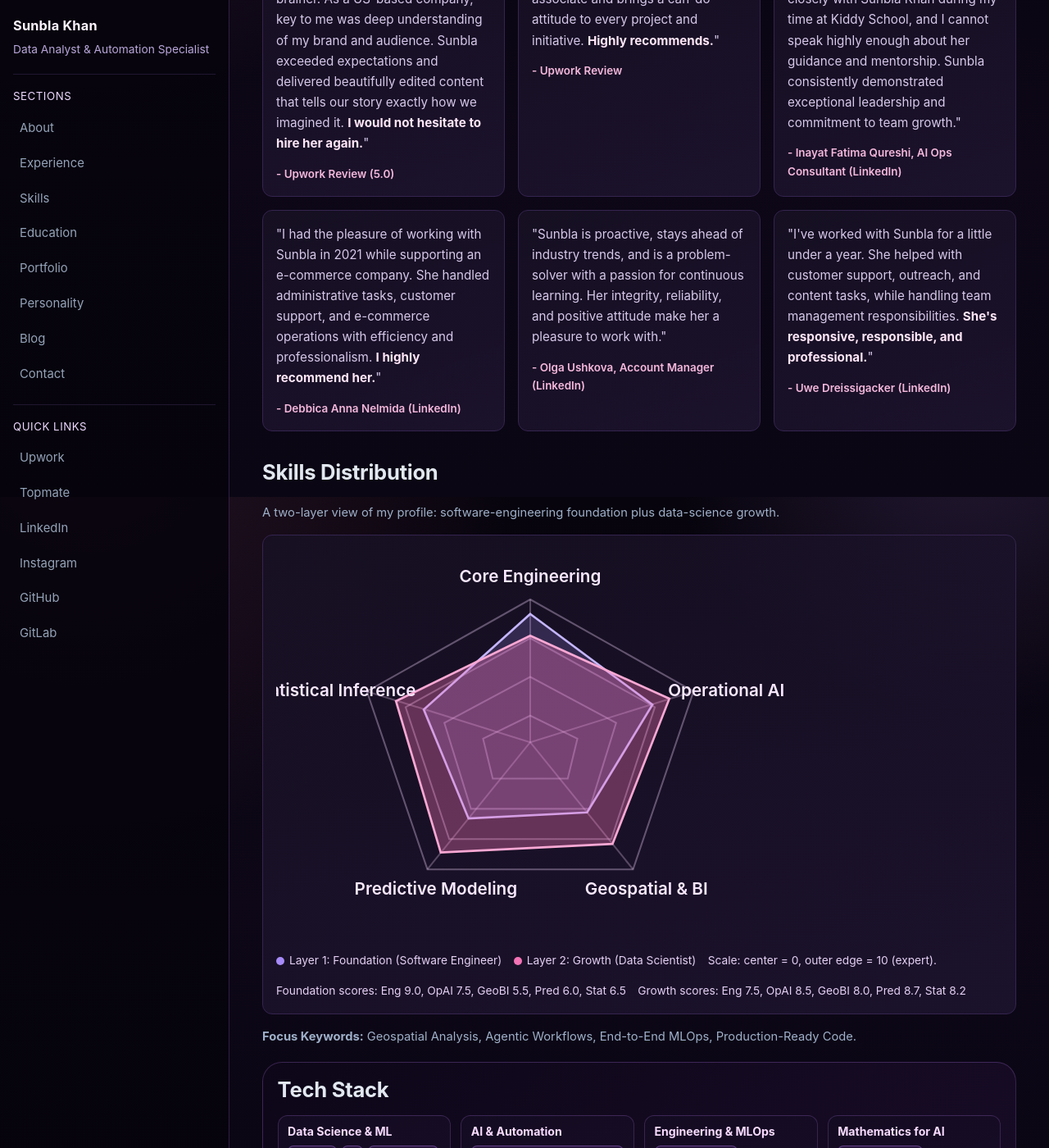
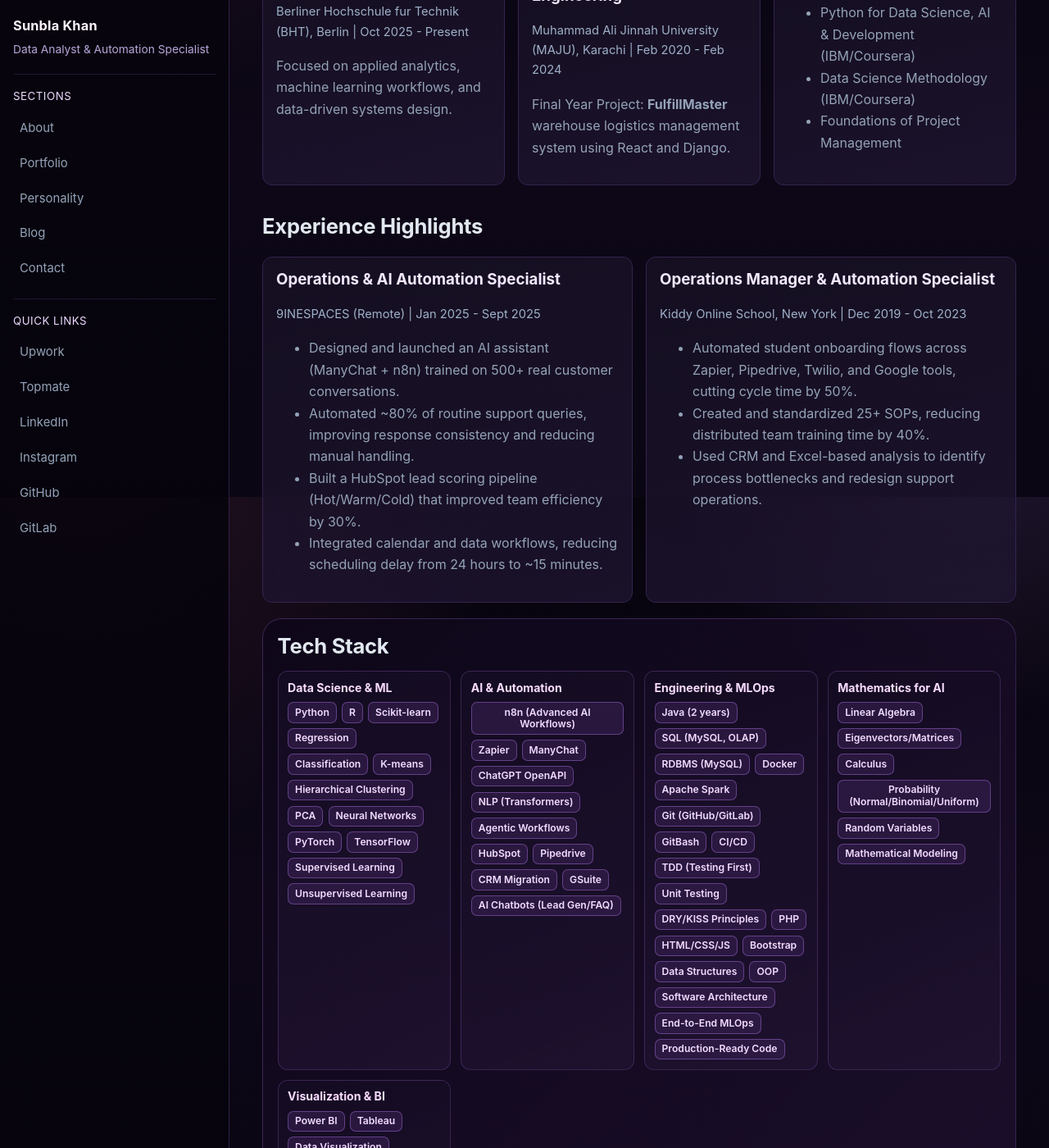
Before and after one commit to Sunblakhan/sunblakhan.github.io, a Jekyll site: the page built from index.md, in a window 1280 px wide and 1400 px high, scrolled down 1194 px. Shown: the whole window at 82% size. Built offline with Jekyll 4.4.1, drawn with Linux system fonts in a browser that asks for light colours; some of the changed text lies outside the part shown.

Commit message:
updated website structure and corrected skills section

```diff
--- a/_config.yml
+++ b/_config.yml
@@ -19,12 +19,6 @@ defaults:
 nav_pages:
   - title: About
     url: /aboutme/
-  - title: Experience
-    url: /experience/
-  - title: Skills
-    url: /skills/
-  - title: Education
-    url: /education/
   - title: Portfolio
     url: /projects/
   - title: Personality
--- a/education.md
+++ /dev/null
@@ -1,34 +0,0 @@
----
-title: Education
-permalink: /education/
----
-
-# Education
-
-<div class="card">
-  <h3>Master's in Data Science</h3>
-  <p class="meta">Berliner Hochschule fur Technik (BHT), Berlin | Oct 2025 - Present</p>
-  <p>Focused on applied analytics, machine learning workflows, and data-driven systems design.</p>
-</div>
-
-<div class="card">
-  <h3>Bachelor's in Software Engineering</h3>
-  <p class="meta">Muhammad Ali Jinnah University (MAJU), Karachi | Feb 2020 - Feb 2024</p>
-  <p>Final Year Project: <strong>FulfillMaster</strong> warehouse logistics management system using React and Django.</p>
-</div>
-
-## Certifications
-
-<div class="card">
-  <ul>
-    <li>Python for Data Science, AI & Development (IBM/Coursera)</li>
-    <li>Data Science Methodology (IBM/Coursera)</li>
-    <li>Foundations of Project Management</li>
-  </ul>
-</div>
-
-## Languages
-
-<div class="card">
-  <p>English (C1), German (B1), Urdu/Hindi (Native)</p>
-</div>
--- a/experience.md
+++ /dev/null
@@ -1,28 +0,0 @@
----
-title: Experience
-permalink: /experience/
----
-
-# Work Experience
-
-<div class="card">
-  <h3>Operations & AI Automation Specialist</h3>
-  <p class="meta">9INESPACES (Remote) | Jan 2025 - Sept 2025</p>
-  <ul>
-    <li>Designed and launched an AI assistant (ManyChat + n8n) trained on 500+ real customer conversations.</li>
-    <li>Automated ~80% of routine support queries, improving response consistency and reducing manual handling.</li>
-    <li>Built a HubSpot lead scoring pipeline (Hot/Warm/Cold) that improved team efficiency by 30%.</li>
-    <li>Integrated calendar and data workflows, reducing scheduling delay from 24 hours to ~15 minutes.</li>
-  </ul>
-</div>
-
-<div class="card">
-  <h3>Operations Manager & Automation Specialist</h3>
-  <p class="meta">Kiddy Online School, New York | Dec 2019 - Oct 2023</p>
-  <ul>
-    <li>Automated student onboarding flows across Zapier, Pipedrive, Twilio, and Google tools, cutting cycle time by 50%.</li>
-    <li>Created and standardized 25+ SOPs, reducing distributed team training time by 40%.</li>
-    <li>Used CRM and Excel-based analysis to identify process bottlenecks and redesign support operations.</li>
-    <li>Supported international teams with process structure, documentation, and reliable execution standards.</li>
-  </ul>
-</div>
--- a/index.md
+++ b/index.md
@@ -50,8 +50,178 @@ title: Home
       <p class="stat-label">End-to-End Freelance and Academic Projects Delivered</p>
     </article>
     <article class="stat-card">
-      <p class="stat-num">7.5+</p>
+      <p class="stat-num">9+</p>
       <p class="stat-label">Proven Reliability: Years of Cross-Functional Project Delivery</p>
+    </article>
+  </div>
+</section>
+
+<section>
+  <h2>Education & Certifications</h2>
+  <div class="grid">
+    <article class="card">
+      <h3>Master's in Data Science</h3>
+      <p class="meta">Berliner Hochschule fur Technik (BHT), Berlin | Oct 2025 - Present</p>
+      <p>Focused on applied analytics, machine learning workflows, and data-driven systems design.</p>
+    </article>
+    <article class="card">
+      <h3>Bachelor's in Software Engineering</h3>
+      <p class="meta">Muhammad Ali Jinnah University (MAJU), Karachi | Feb 2020 - Feb 2024</p>
+      <p>Final Year Project: <strong>FulfillMaster</strong> warehouse logistics management system using React and Django.</p>
+    </article>
+    <article class="card">
+      <h3>Certifications</h3>
+      <ul>
+        <li>Python for Data Science, AI & Development (IBM/Coursera)</li>
+        <li>Data Science Methodology (IBM/Coursera)</li>
+        <li>Foundations of Project Management</li>
+      </ul>
+    </article>
+  </div>
+</section>
+
+<section>
+  <h2>Experience Highlights</h2>
+  <div class="grid">
+    <article class="card">
+      <h3>Operations & AI Automation Specialist</h3>
+      <p class="meta">9INESPACES (Remote) | Jan 2025 - Sept 2025</p>
+      <ul>
+        <li>Designed and launched an AI assistant (ManyChat + n8n) trained on 500+ real customer conversations.</li>
+        <li>Automated ~80% of routine support queries, improving response consistency and reducing manual handling.</li>
+        <li>Built a HubSpot lead scoring pipeline (Hot/Warm/Cold) that improved team efficiency by 30%.</li>
+        <li>Integrated calendar and data workflows, reducing scheduling delay from 24 hours to ~15 minutes.</li>
+      </ul>
+    </article>
+    <article class="card">
+      <h3>Operations Manager & Automation Specialist</h3>
+      <p class="meta">Kiddy Online School, New York | Dec 2019 - Oct 2023</p>
+      <ul>
+        <li>Automated student onboarding flows across Zapier, Pipedrive, Twilio, and Google tools, cutting cycle time by 50%.</li>
+        <li>Created and standardized 25+ SOPs, reducing distributed team training time by 40%.</li>
+        <li>Used CRM and Excel-based analysis to identify process bottlenecks and redesign support operations.</li>
+      </ul>
+    </article>
+  </div>
+</section>
+
+<section class="tech-stack">
+  <div class="tech-shell">
+  <h2>Tech Stack</h2>
+  <div class="stack-board">
+    <article class="stack-col">
+      <h3>Data Science & ML</h3>
+      <div class="stack-list">
+        <span class="stack-pill">Python</span>
+        <span class="stack-pill">R</span>
+        <span class="stack-pill">Scikit-learn</span>
+        <span class="stack-pill">Regression</span>
+        <span class="stack-pill">Classification</span>
+        <span class="stack-pill">K-means</span>
+        <span class="stack-pill">Hierarchical Clustering</span>
+        <span class="stack-pill">PCA</span>
+        <span class="stack-pill">Neural Networks</span>
+        <span class="stack-pill">PyTorch</span>
+        <span class="stack-pill">TensorFlow</span>
+        <span class="stack-pill">Supervised Learning</span>
+        <span class="stack-pill">Unsupervised Learning</span>
+      </div>
+    </article>
+
+    <article class="stack-col">
+      <h3>AI & Automation</h3>
+      <div class="stack-list">
+        <span class="stack-pill">n8n (Advanced AI Workflows)</span>
+        <span class="stack-pill">Zapier</span>
+        <span class="stack-pill">ManyChat</span>
+        <span class="stack-pill">ChatGPT OpenAPI</span>
+        <span class="stack-pill">NLP (Transformers)</span>
+        <span class="stack-pill">Agentic Workflows</span>
+        <span class="stack-pill">HubSpot</span>
+        <span class="stack-pill">Pipedrive</span>
+        <span class="stack-pill">CRM Migration</span>
+        <span class="stack-pill">GSuite</span>
+        <span class="stack-pill">AI Chatbots (Lead Gen/FAQ)</span>
+      </div>
+    </article>
+
+    <article class="stack-col">
+      <h3>Engineering & MLOps</h3>
+      <div class="stack-list">
+        <span class="stack-pill">Java (2 years)</span>
+        <span class="stack-pill">SQL (MySQL, OLAP)</span>
+        <span class="stack-pill">RDBMS (MySQL)</span>
+        <span class="stack-pill">Docker</span>
+        <span class="stack-pill">Apache Spark</span>
+        <span class="stack-pill">Git (GitHub/GitLab)</span>
+        <span class="stack-pill">GitBash</span>
+        <span class="stack-pill">CI/CD</span>
+        <span class="stack-pill">TDD (Testing First)</span>
+        <span class="stack-pill">Unit Testing</span>
+        <span class="stack-pill">DRY/KISS Principles</span>
+        <span class="stack-pill">PHP</span>
+        <span class="stack-pill">HTML/CSS/JS</span>
+        <span class="stack-pill">Bootstrap</span>
+        <span class="stack-pill">Data Structures</span>
+        <span class="stack-pill">OOP</span>
+        <span class="stack-pill">Software Architecture</span>
+        <span class="stack-pill">End-to-End MLOps</span>
+        <span class="stack-pill">Production-Ready Code</span>
+      </div>
+    </article>
+
+    <article class="stack-col">
+      <h3>Mathematics for AI</h3>
+      <div class="stack-list">
+        <span class="stack-pill">Linear Algebra</span>
+        <span class="stack-pill">Eigenvectors/Matrices</span>
+        <span class="stack-pill">Calculus</span>
+        <span class="stack-pill">Probability (Normal/Binomial/Uniform)</span>
+        <span class="stack-pill">Random Variables</span>
+        <span class="stack-pill">Mathematical Modeling</span>
+      </div>
+    </article>
+
+    <article class="stack-col">
+      <h3>Visualization & BI</h3>
+      <div class="stack-list">
+        <span class="stack-pill">Power BI</span>
+        <span class="stack-pill">Tableau</span>
+        <span class="stack-pill">Data Visualization</span>
+        <span class="stack-pill">Streamlit</span>
+        <span class="stack-pill">Geospatial Analysis (Berlin EV Project)</span>
+        <span class="stack-pill">WordPress/Shopify Customization</span>
+        <span class="stack-pill">SEO</span>
+        <span class="stack-pill">Adobe Photoshop</span>
+        <span class="stack-pill">Adobe Illustrator</span>
+        <span class="stack-pill">CapCut</span>
+      </div>
+    </article>
+  </div>
+  </div>
+</section>
+
+<section>
+  <h2>Languages & Soft Skills</h2>
+  <div class="grid">
+    <article class="card">
+      <h3>Languages</h3>
+      <ul>
+        <li>English (C1)</li>
+        <li>German (B1)</li>
+        <li>Urdu/Hindi (Native)</li>
+      </ul>
+    </article>
+    <article class="card">
+      <h3>Soft Skills</h3>
+      <ul>
+        <li>Structured problem solving</li>
+        <li>Cross-functional communication</li>
+        <li>Stakeholder collaboration</li>
+        <li>Ownership and accountability</li>
+        <li>Adaptability under uncertainty</li>
+        <li>Leadership and mentoring mindset</li>
+      </ul>
     </article>
   </div>
 </section>
@@ -86,138 +256,14 @@ title: Home
   </div>
 </section>
 
-<section class="viz-section">
-  <h2>Skills Distribution</h2>
-  <p class="meta">A two-layer view of my profile: software-engineering foundation plus data-science growth.</p>
-  <div class="viz-card">
-    <div class="radar-wrap">
-      <svg class="radar-chart" viewBox="0 0 420 320" role="img" aria-label="Skills distribution radar chart">
-        <rect x="0" y="0" width="420" height="320" fill="transparent"></rect>
-        <polygon points="210,42 345,118 295,265 125,265 75,118" class="radar-ring"></polygon>
-        <polygon points="210,74 313,131 277,240 143,240 107,131" class="radar-ring"></polygon>
-        <polygon points="210,106 281,144 259,215 161,215 139,144" class="radar-ring"></polygon>
-        <polygon points="210,138 249,157 241,190 179,190 171,157" class="radar-ring"></polygon>
-
-        <line x1="210" y1="160" x2="210" y2="42" class="radar-axis"></line>
-        <line x1="210" y1="160" x2="345" y2="118" class="radar-axis"></line>
-        <line x1="210" y1="160" x2="295" y2="265" class="radar-axis"></line>
-        <line x1="210" y1="160" x2="125" y2="265" class="radar-axis"></line>
-        <line x1="210" y1="160" x2="75" y2="118" class="radar-axis"></line>
-
-        <polygon points="210,54 311,129 257,218 159,223 122,133" class="radar-data foundation"></polygon>
-        <polygon points="210,72 325,124 278,244 136,251 99,126" class="radar-data growth"></polygon>
-
-        <text x="210" y="28" class="radar-label">Core Engineering</text>
-        <text x="372" y="122" class="radar-label">Operational AI</text>
-        <text x="306" y="286" class="radar-label">Geospatial & BI</text>
-        <text x="48" y="122" class="radar-label">Statistical Inference</text>
-        <text x="132" y="286" class="radar-label">Predictive Modeling</text>
-      </svg>
-      <div class="radar-legend">
-        <span><i class="swatch foundation"></i> Layer 1: Foundation (Software Engineer)</span>
-        <span><i class="swatch growth"></i> Layer 2: Growth (Data Scientist)</span>
-        <span class="scale-note">Scale: center = 0, outer edge = 10 (expert).</span>
-        <span class="scale-note">Foundation scores: Eng 9.0, OpAI 7.5, GeoBI 5.5, Pred 6.0, Stat 6.5</span>
-        <span class="scale-note">Growth scores: Eng 7.5, OpAI 8.5, GeoBI 8.0, Pred 8.7, Stat 8.2</span>
-      </div>
+<section class="profile-panel">
+  <div class="profile-copy">
+    <h2>Contact Me Directly</h2>
+    <p>If you are hiring for Data Science, AI Automation, or operations-focused roles, I would love to connect and discuss how I can contribute.</p>
+    <div class="actions">
+      <a class="btn btn-primary" href="mailto:sunblakhan7589@gmail.com">Send Email</a>
+      <a class="btn btn-ghost" href="https://wa.me/491623774842" target="_blank" rel="noopener noreferrer">Message on WhatsApp (+49 162 3774842)</a>
+      <a class="btn btn-ghost" href="https://www.linkedin.com/posts/sunbla-khan-6a1920172" target="_blank" rel="noopener noreferrer">Connect on LinkedIn</a>
     </div>
   </div>
-  <p class="meta viz-keywords"><strong>Focus Keywords:</strong> Geospatial Analysis, Agentic Workflows, End-to-End MLOps, Production-Ready Code.</p>
 </section>
-
-<section class="tech-stack">
-  <div class="tech-shell">
-  <h2>Tech Stack</h2>
-  <div class="stack-board">
-    <article class="stack-col">
-      <h3>Data Science & ML</h3>
-      <div class="stack-list">
-        <span class="stack-pill">Python</span>
-        <span class="stack-pill">R</span>
-        <span class="stack-pill">Scikit-learn</span>
-        <span class="stack-pill">Regression</span>
-        <span class="stack-pill">Classification</span>
-        <span class="stack-pill">K-means</span>
-        <span class="stack-pill">Hierarchical Clustering</span>
-        <span class="stack-pill">PCA</span>
-        <span class="stack-pill">Neural Networks</span>
-        <span class="stack-pill">PyTorch</span>
-        <span class="stack-pill">TensorFlow</span>
-      </div>
-    </article>
-
-    <article class="stack-col">
-      <h3>AI & Automation</h3>
-      <div class="stack-list">
-        <span class="stack-pill">n8n (Advanced AI Workflows)</span>
-        <span class="stack-pill">Zapier</span>
-        <span class="stack-pill">ManyChat</span>
-        <span class="stack-pill">OpenAI API</span>
-        <span class="stack-pill">NLP (Transformers)</span>
-        <span class="stack-pill">Agentic Workflows</span>
-        <span class="stack-pill">HubSpot</span>
-        <span class="stack-pill">Pipedrive</span>
-      </div>
-    </article>
-
-    <article class="stack-col">
-      <h3>Engineering & MLOps</h3>
-      <div class="stack-list">
-        <span class="stack-pill">Java (2 years)</span>
-        <span class="stack-pill">SQL (MySQL, OLAP)</span>
-        <span class="stack-pill">Docker</span>
-        <span class="stack-pill">Git (GitHub/GitLab)</span>
-        <span class="stack-pill">CI/CD</span>
-        <span class="stack-pill">TDD (Testing First)</span>
-        <span class="stack-pill">DRY/KISS Principles</span>
-        <span class="stack-pill">PHP</span>
-        <span class="stack-pill">HTML/CSS/JS</span>
-        <span class="stack-pill">End-to-End MLOps</span>
-        <span class="stack-pill">Production-Ready Code</span>
-      </div>
-    </article>
-
-    <article class="stack-col">
-      <h3>Mathematics for AI</h3>
-      <div class="stack-list">
-        <span class="stack-pill">Linear Algebra</span>
-        <span class="stack-pill">Eigenvectors/Matrices</span>
-        <span class="stack-pill">Calculus</span>
-        <span class="stack-pill">Probability (Normal/Binomial/Uniform)</span>
-        <span class="stack-pill">Random Variables</span>
-        <span class="stack-pill">Mathematical Modeling</span>
-      </div>
-    </article>
-
-    <article class="stack-col">
-      <h3>Visualization & BI</h3>
-      <div class="stack-list">
-        <span class="stack-pill">Power BI</span>
-        <span class="stack-pill">Tableau</span>
-        <span class="stack-pill">Data Visualization</span>
-        <span class="stack-pill">Streamlit</span>
-        <span class="stack-pill">Geospatial Analysis (Berlin EV Project)</span>
-      </div>
-    </article>
-  </div>
-  </div>
-</section>
-
-
-<section>
-  <h2>What I am Building Right Now</h2>
-  <div class="grid">
-    <article class="card">
-      <h3>Applied Data Science</h3>
-      <p>Turning data into decision-ready insights through modeling, evaluation, and clear reporting.</p>
-    </article>
-    <article class="card">
-      <h3>AI & Process Automation</h3>
-      <p>Building workflows with n8n, HubSpot, Pipedrive, and chat automation to cut manual operations.</p>
-    </article>
-    <article class="card">
-      <h3>Portfolio-Grade Systems</h3>
-      <p>Shipping end-to-end projects with clean architecture, testing discipline, and measurable impact.</p>
-    </article>
-  </div>
-</section>
--- a/skills.md
+++ /dev/null
@@ -1,58 +0,0 @@
----
-title: Skills
-permalink: /skills/
----
-
-# Skills and Tools
-
-<p class="meta">A practical stack built through hands-on delivery in automation, analytics, and operations.</p>
-
-<div class="skills-grid">
-  <article class="skill-card">
-    <h3>Data Science</h3>
-    <div class="skill-row"><span>Python</span><span>92%</span></div>
-    <div class="meter"><span style="width:92%"></span></div>
-    <div class="skill-row"><span>SQL</span><span>90%</span></div>
-    <div class="meter"><span style="width:90%"></span></div>
-    <div class="skill-row"><span>R</span><span>75%</span></div>
-    <div class="meter"><span style="width:75%"></span></div>
-    <div class="skill-row"><span>Excel / Reporting</span><span>95%</span></div>
-    <div class="meter"><span style="width:95%"></span></div>
-  </article>
-
-  <article class="skill-card">
-    <h3>Machine Learning & Analytics</h3>
-    <div class="skill-row"><span>Data Analysis</span><span>90%</span></div>
-    <div class="meter"><span style="width:90%"></span></div>
-    <div class="skill-row"><span>Model Evaluation</span><span>82%</span></div>
-    <div class="meter"><span style="width:82%"></span></div>
-    <div class="skill-row"><span>Feature Engineering</span><span>80%</span></div>
-    <div class="meter"><span style="width:80%"></span></div>
-    <div class="skill-row"><span>Business Insights</span><span>88%</span></div>
-    <div class="meter"><span style="width:88%"></span></div>
-  </article>
-
-  <article class="skill-card">
-    <h3>Automation & CRM Systems</h3>
-    <div class="skill-row"><span>n8n</span><span>88%</span></div>
-    <div class="meter"><span style="width:88%"></span></div>
-    <div class="skill-row"><span>Zapier</span><span>86%</span></div>
-    <div class="meter"><span style="width:86%"></span></div>
-    <div class="skill-row"><span>HubSpot</span><span>90%</span></div>
-    <div class="meter"><span style="width:90%"></span></div>
-    <div class="skill-row"><span>Pipedrive</span><span>84%</span></div>
-    <div class="meter"><span style="width:84%"></span></div>
-  </article>
-
-  <article class="skill-card">
-    <h3>Development & Delivery</h3>
-    <div class="skill-row"><span>Git / GitHub</span><span>85%</span></div>
-    <div class="meter"><span style="width:85%"></span></div>
-    <div class="skill-row"><span>Jekyll / Pages</span><span>80%</span></div>
-    <div class="meter"><span style="width:80%"></span></div>
-    <div class="skill-row"><span>Documentation</span><span>92%</span></div>
-    <div class="meter"><span style="width:92%"></span></div>
-    <div class="skill-row"><span>Stakeholder Communication</span><span>90%</span></div>
-    <div class="meter"><span style="width:90%"></span></div>
-  </article>
-</div>
```
Also changed, not shown: other parts of index.md (+1 -1 lines).
